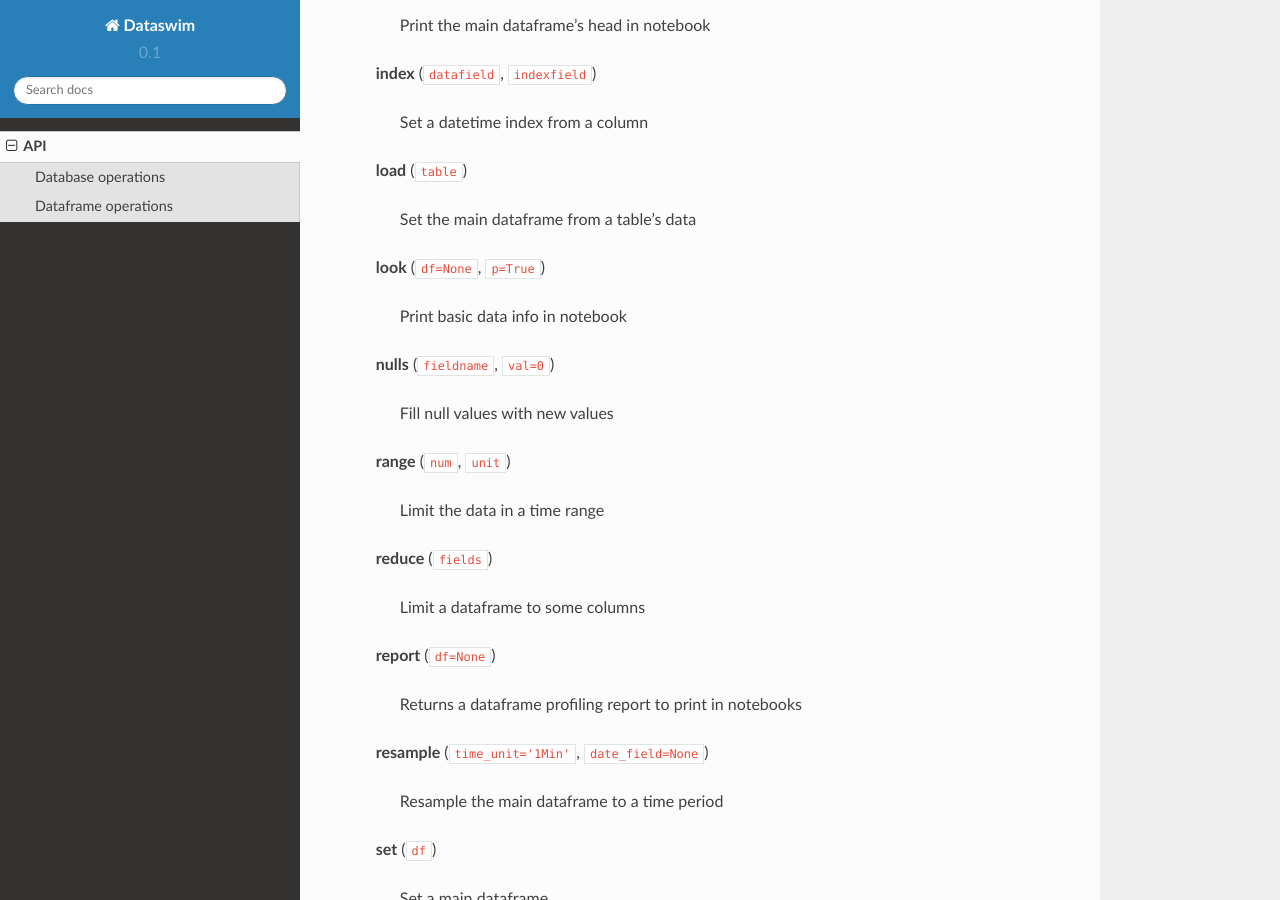
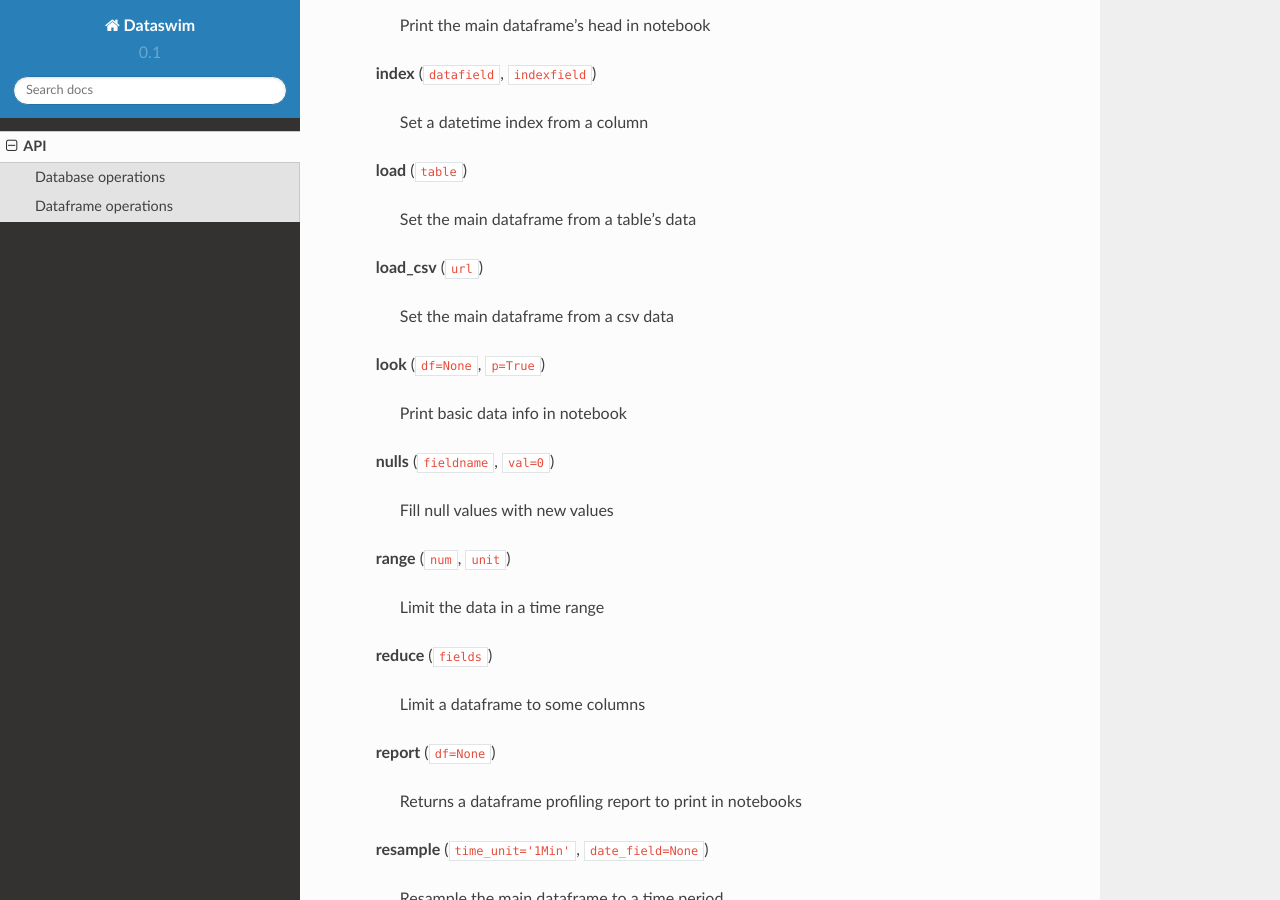
Before and after one commit to synw/dataswim, a Sphinx documentation site: the page built from docs/api.rst, in a window 1280 px wide and 900 px high, scrolled down 1717 px. Built offline with Sphinx 7.4.7 and the Read the Docs theme 2.0.0, drawn with Linux system fonts in a browser that asks for light colours; some of the changed text lies outside the part shown.

Commit message:
Update api doc

```diff
--- a/docs/api.rst
+++ b/docs/api.rst
@@ -75,6 +75,10 @@ API
     **load** (``table``)
 
         Set the main dataframe from a table’s data
+
+    **load_csv** (``url``)
+
+        Set the main dataframe from a csv data
 
     **look** (``df=None``, ``p=True``)
 
@@ -211,6 +215,10 @@ class **dataswim.Df** (``df=None``)
 
         Set a datetime index from a column
 
+    **load_csv** (``url``)
+
+        Set the main dataframe from a csv data
+
     **look** (``df=None``, ``p=True``)
 
         Print basic data info in notebook
```
